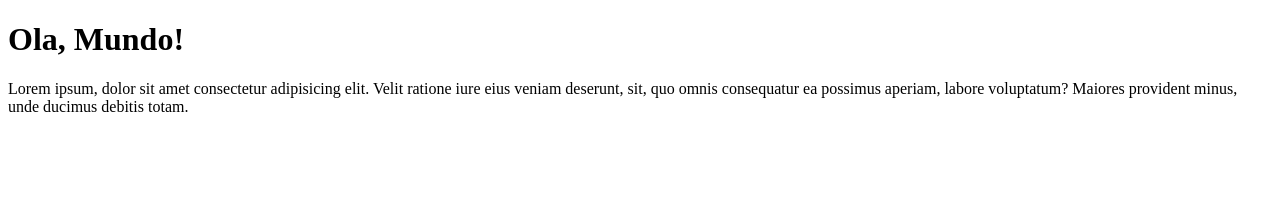
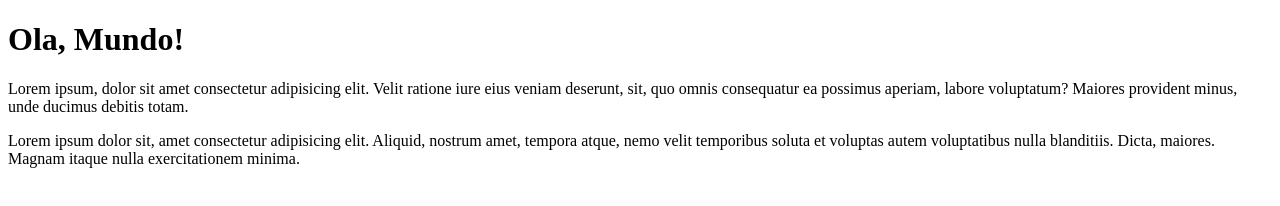
Before and after one commit to matheusfmendes/Ola-Mundo, a plain HTML site: page site-exemplo/index.html in a window 1280 px wide. Drawn offline with Linux system fonts and the light colour scheme.

Commit message:
add index2

```diff
--- a/site-exemplo/index.html
+++ b/site-exemplo/index.html
@@ -13,5 +13,7 @@
     sit, quo omnis consequatur ea possimus
     aperiam, labore voluptatum? Maiores provident
     minus, unde ducimus debitis totam.</p>
+    <p>Lorem ipsum dolor sit, amet consectetur adipisicing elit. Aliquid, nostrum amet, tempora atque, nemo velit temporibus soluta et voluptas autem voluptatibus nulla blanditiis. Dicta, maiores. Magnam itaque nulla exercitationem minima.
+    </p>
 </body>
 </html>
```
